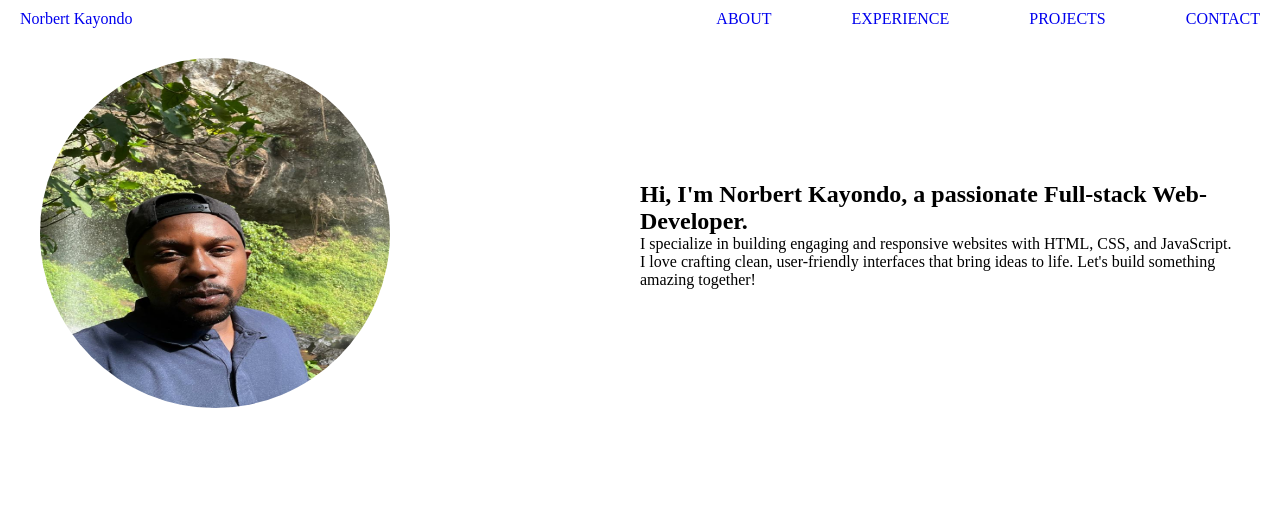
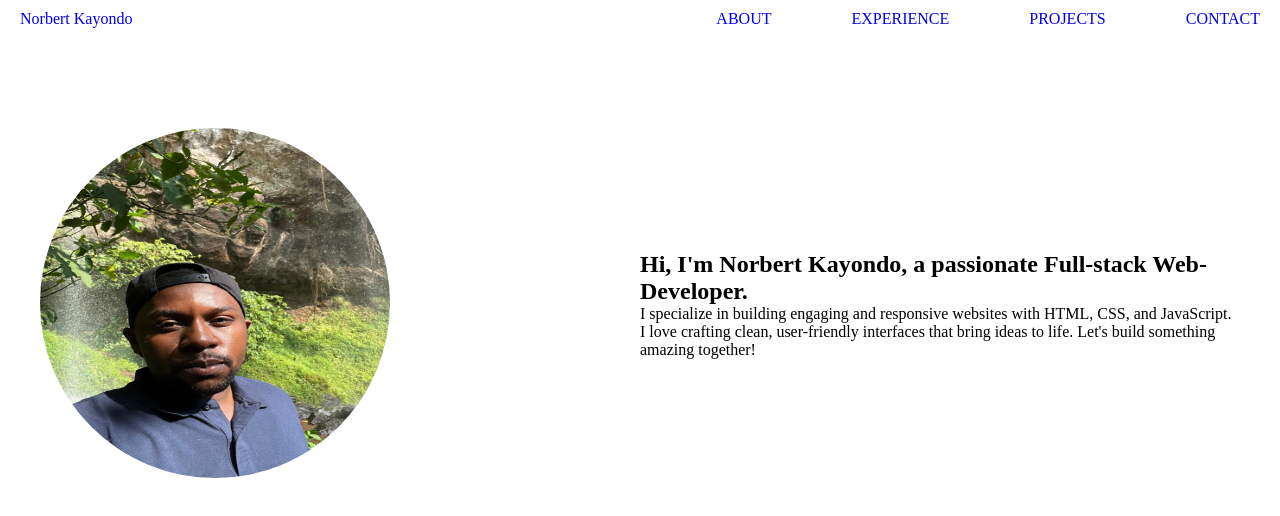
Before and after one commit to Nobz27/Portforlio, a plain HTML site: page index.html in a window 1280 px wide. Drawn offline with Linux system fonts and the light colour scheme.

Commit message:
my profile

```diff
--- a/main.css
+++ b/main.css
@@ -25,7 +25,7 @@ a {
 }
 .container {
     display: flex;
-    justify-content: space-between;
+    /* justify-content: space-between; */
     align-items: center;
     padding: 20px;
     max-width: 1200px;
@@ -33,8 +33,10 @@ a {
 }
 .section-image {
     width: 50%;
+    margin-top: 70px;
 }
 
 .section-text {
     width: 50%;
+    margin-top: 70px;
 }
```
